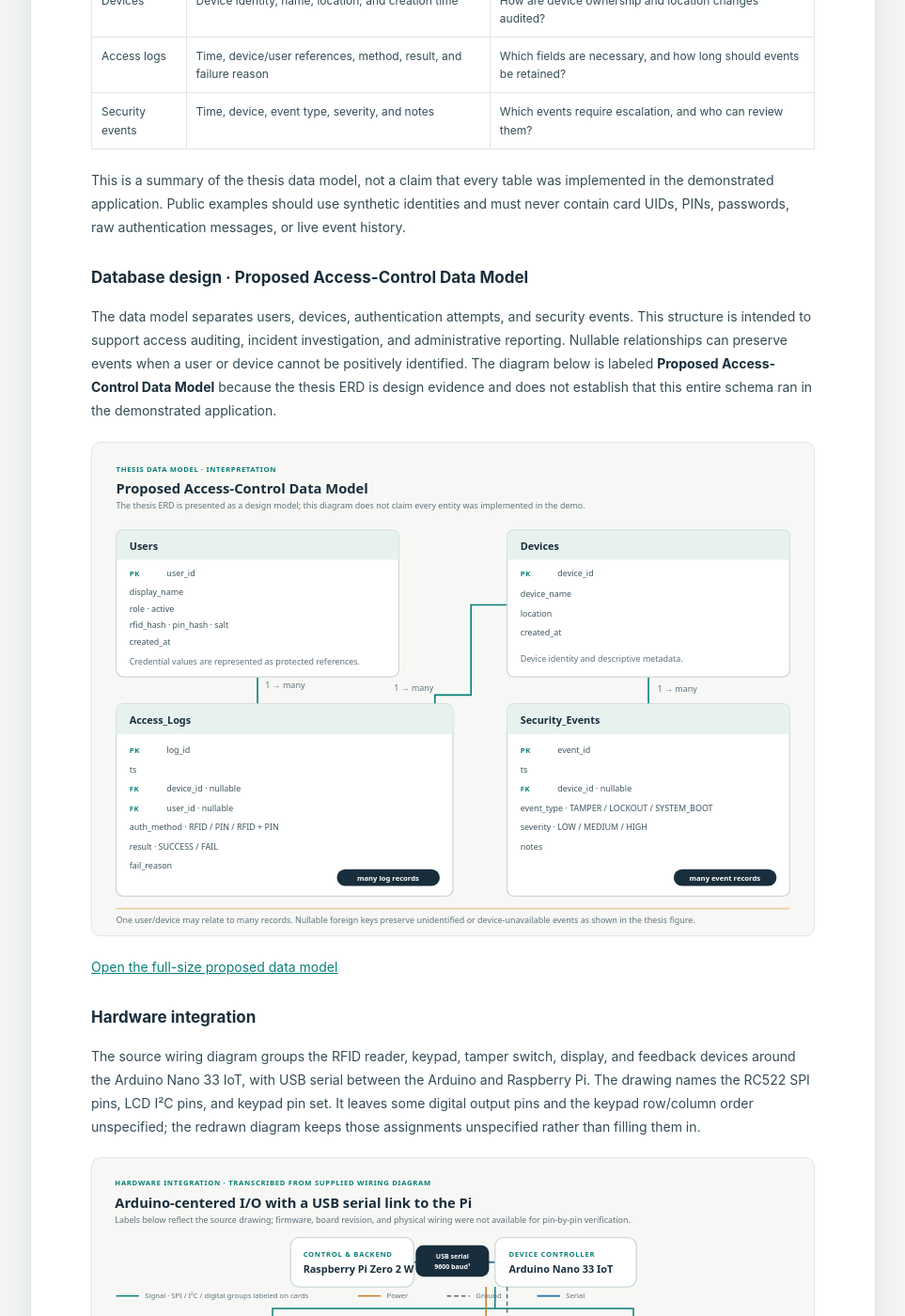
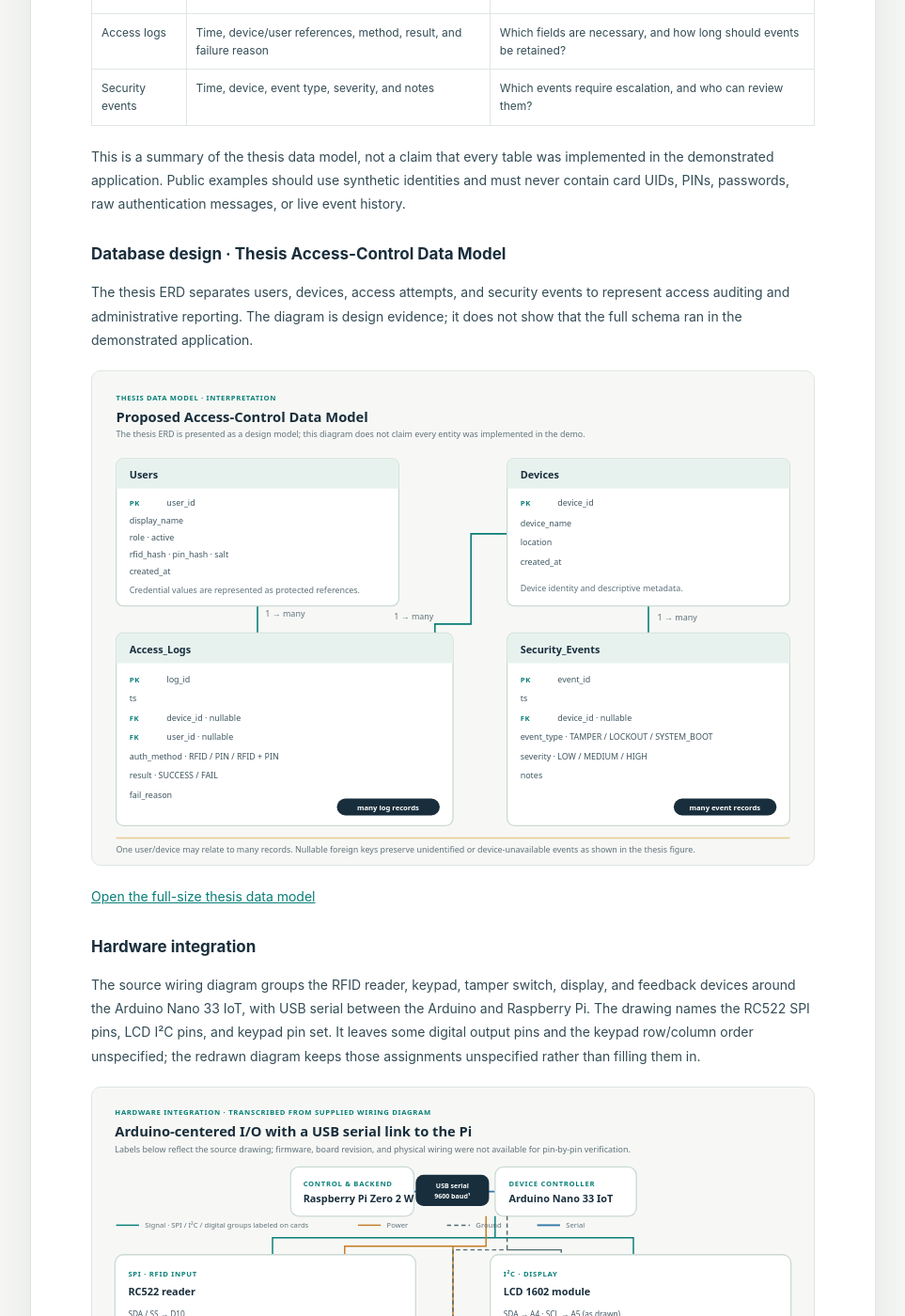
Before and after one commit to davidnserrano2-cmd/davidnserrano2-cmd.github.io, a Jekyll site: the page built from docs/THESIS_FOUNDATION.md, in a window 1280 px wide and 1400 px high, scrolled down 2518 px. Shown: the whole window at 94% size, without its empty margins (158-1121 px from the left). Built offline with Jekyll 4.4.1, drawn with Linux system fonts in a browser that asks for light colours; some of the changed text lies outside the part shown.

Commit message:
Polish portfolio copy and clarify project evidence

```diff
--- a/docs/THESIS_FOUNDATION.md
+++ b/docs/THESIS_FOUNDATION.md
@@ -25,7 +25,7 @@
 
 ## The paper and the supplied code are related evidence, not a perfect match
 
-The paper presents one intended system architecture. The Pi folder contains multiple code variants and storage paths. In the files reviewed for this case study, the dashboard and network/server paths appear to open serial themselves, with local JSON, SQLite, and PostgreSQL represented in different alternatives. Those variants should not be depicted as components that all ran together.
+The paper presents one intended system architecture. The Pi folder contains multiple code variants and storage paths. The reviewed dashboard and network/server paths each open serial directly. Local JSON, SQLite, and PostgreSQL belong to separate alternatives; they were not one combined runtime.
 
 This documentation-to-implementation gap is a useful systems-analysis finding: verify which build was used for a given demonstration, identify the authoritative user and event stores, and assign one owner to the serial connection before designing a consolidated next version. File names such as `final` and `v2` do not establish chronology by themselves.
 
@@ -41,7 +41,7 @@
 
 [Open the full-size system architecture diagram]({{ '/assets/system-architecture.svg' | relative_url }})
 
-### Proposed data concepts
+### Thesis data concepts
 
 The paper's ERD separates four concepts:
 
@@ -54,13 +54,13 @@
 
 This is a summary of the thesis data model, not a claim that every table was implemented in the demonstrated application. Public examples should use synthetic identities and must never contain card UIDs, PINs, passwords, raw authentication messages, or live event history.
 
-### Database design · Proposed Access-Control Data Model
+### Database design · Thesis Access-Control Data Model
 
-The data model separates users, devices, authentication attempts, and security events. This structure is intended to support access auditing, incident investigation, and administrative reporting. Nullable relationships can preserve events when a user or device cannot be positively identified. The diagram below is labeled **Proposed Access-Control Data Model** because the thesis ERD is design evidence and does not establish that this entire schema ran in the demonstrated application.
+The thesis ERD separates users, devices, access attempts, and security events to represent access auditing and administrative reporting. The diagram is design evidence; it does not show that the full schema ran in the demonstrated application.
 
-<div class="diagram-scroll"><img src="{{ '/assets/access-control-erd.svg' | relative_url }}" alt="Proposed data model with Users, Devices, Access_Logs, and Security_Events. Users and Devices each have one-to-many relationships with Access_Logs; Devices has a one-to-many relationship with Security_Events. The foreign keys shown as nullable remain optional." loading="lazy"></div>
+<div class="diagram-scroll"><img src="{{ '/assets/access-control-erd.svg' | relative_url }}" alt="Thesis data model with Users, Devices, Access_Logs, and Security_Events. Users and Devices each have one-to-many relationships with Access_Logs; Devices has a one-to-many relationship with Security_Events. The foreign keys shown as nullable remain optional." loading="lazy"></div>
 
-[Open the full-size proposed data model]({{ '/assets/access-control-erd.svg' | relative_url }})
+[Open the full-size thesis data model]({{ '/assets/access-control-erd.svg' | relative_url }})
 
 ### Hardware integration
 
```
